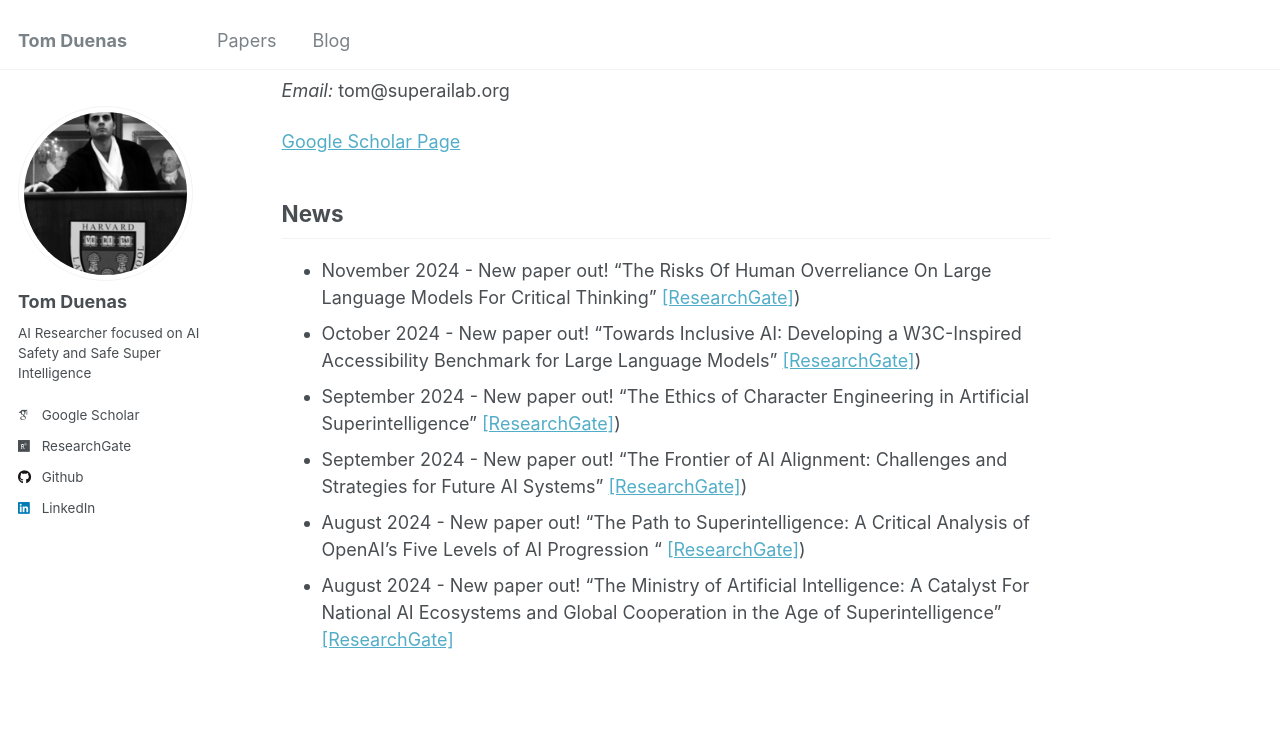
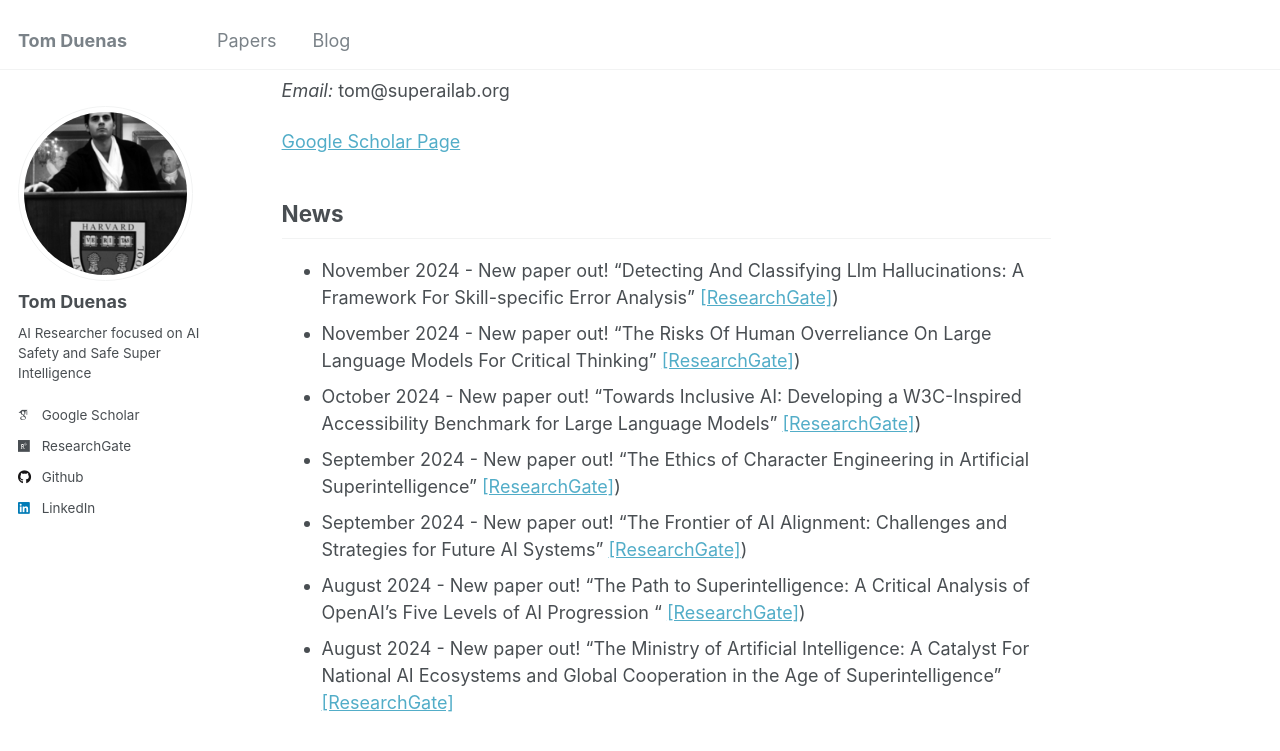
Before and after one commit to TomDuenas/tomduenas.github.io, a Jekyll site: the page built from _pages/about.md, in a window 1280 px wide and 900 px high, scrolled down 528 px. Shown: the top 751 px of the window. Built offline with Jekyll 4.4.1, drawn with Linux system fonts in a browser that asks for light colours; some web fonts are replaced.

Commit message:
Update about.md

```diff
--- a/_pages/about.md
+++ b/_pages/about.md
@@ -22,6 +22,7 @@ Broadly, I am interested in exploring how we can develop AI systems that are not
 [Google Scholar Page](https://scholar.google.com/citations?user=ZUEwQFkAAAAJ=en)
 
 ## News
+* November 2024 - New paper out! "Detecting And Classifying Llm Hallucinations: A Framework For Skill-specific Error Analysis"  [[ResearchGate]](https://www.researchgate.net/publication/386140108_Detecting_And_Classifying_Llm_Hallucinations_A_Framework_For_Skill-specific_Error_Analysis))
 * November 2024 - New paper out! "The Risks Of Human Overreliance On Large Language Models For Critical Thinking" [[ResearchGate]](https://www.researchgate.net/publication/385743952_The_Risks_Of_Human_Overreliance_On_Large_Language_Models_For_Critical_Thinking))
 * October 2024 - New paper out! "Towards Inclusive AI: Developing a W3C-Inspired Accessibility Benchmark for Large Language Models" [[ResearchGate]](https://www.researchgate.net/publication/384662444_Towards_Inclusive_AI_Developing_a_W3C-Inspired_Accessibility_Benchmark_for_Large_Language_Models))
 * September 2024 - New paper out! "The Ethics of Character Engineering in Artificial Superintelligence" [[ResearchGate]](https://www.researchgate.net/publication/384066454_The_Ethics_of_Character_Engineering_in_Artificial_Superintelligence))
```
